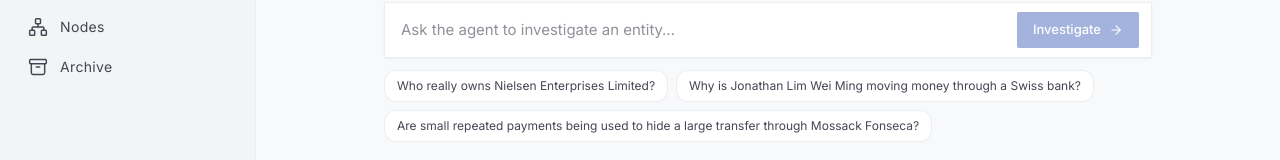
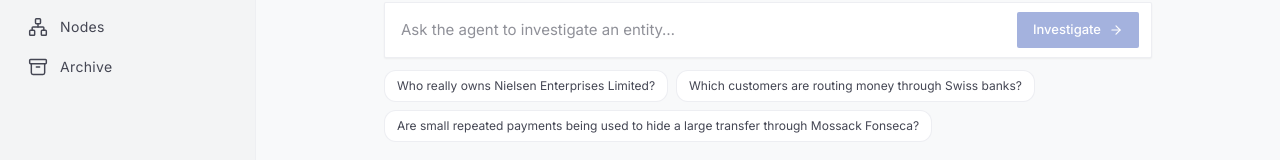
Before and after one commit to justinsiowqi/aml-guard, a Next.js app in the folder web/: page /investigate in a window 1280 px wide. Shown: the part 283-443 px from the top of the page. Built offline with nearby package versions, Linux system fonts and the light colour scheme; a web font is replaced by a local one.

Commit message:
updated prompt starters

```diff
--- a/web/components/QuestionBar.tsx
+++ b/web/components/QuestionBar.tsx
@@ -5,7 +5,7 @@ import { ArrowRight } from "lucide-react";
 
 const PRESETS = [
   "Who really owns Nielsen Enterprises Limited?",
-  "Why is Jonathan Lim Wei Ming moving money through a Swiss bank?",
+  "Which customers are routing money through Swiss banks?",
   "Are small repeated payments being used to hide a large transfer through Mossack Fonseca?",
 ];
 
```
